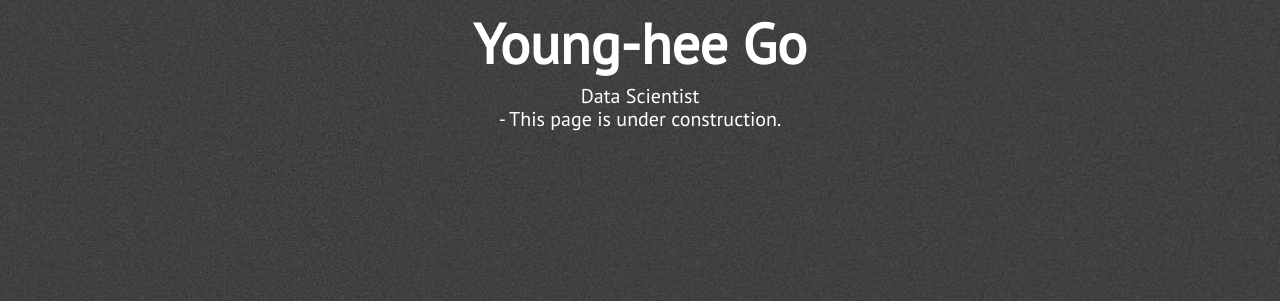
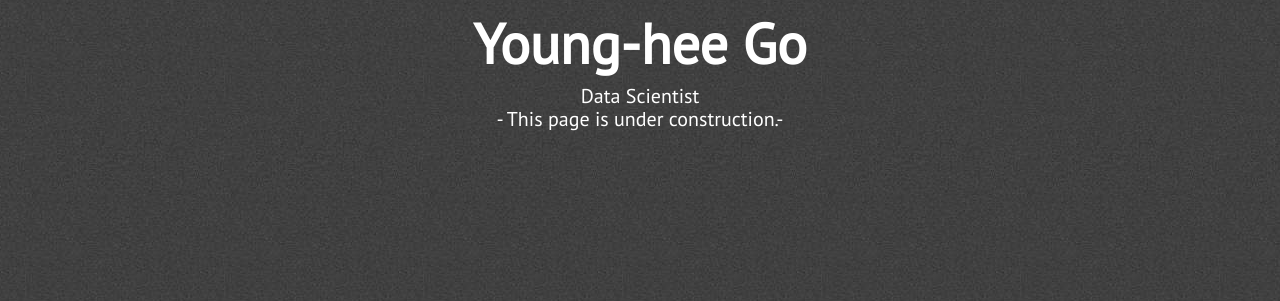
Before and after one commit to YoungheeGGO/YoungheeGGo.github.io, a Jekyll site: the page built from index.html, in a window 1280 px wide and 900 px high, scrolled down 324 px. Shown: the part 154-455 px from the top of the window. Built offline with Jekyll 4.4.1, drawn with Linux system fonts in a browser that asks for light colours; nearby versions of some CDN libraries.

```diff
--- a/_config.yml
+++ b/_config.yml
@@ -1,5 +1,5 @@
 title: Young-hee Go
-description: Data Scientist </br> - This page is under construction.
+description: Data Scientist </br> - This page is under construction.-
 site_title: 'Page-YoungheeGo'
 
 # Build settings
```
